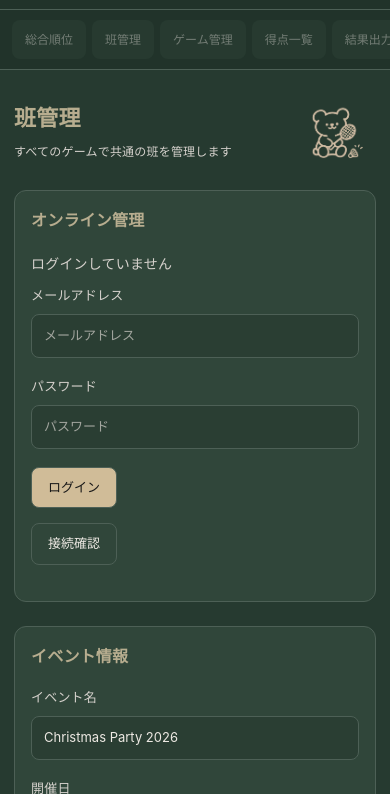
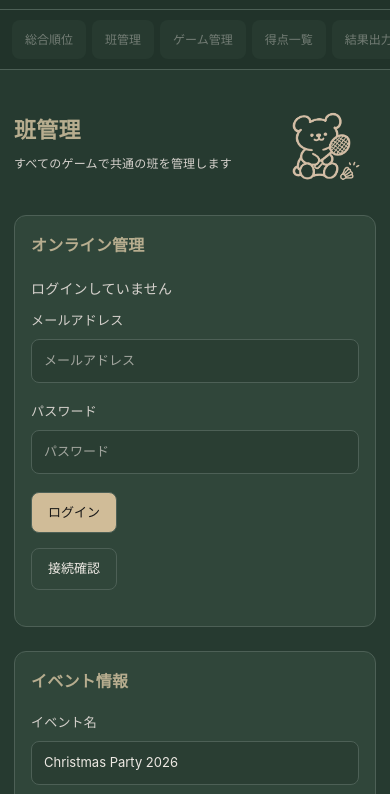
Before and after one commit to kae333/LA_score, a plain HTML site: page index.html in a window 390 px wide. Shown: the part 50-844 px from the top of the page. Drawn offline with nearby package versions, Linux system fonts and the light colour scheme.

Commit message:
big bear

```diff
--- a/style.css
+++ b/style.css
@@ -2353,8 +2353,8 @@ input[type="number"] {
         flex-direction: column;
         justify-content: center;
 
-        min-height: 80px;
-        padding-right: 90px;
+        min-height: 105px;
+        padding-right: 115px;
         margin-bottom: 20px;
     }
 
@@ -2377,8 +2377,8 @@ input[type="number"] {
 
         transform: translateY(-50%);
 
-        width: 75px;
-        height: 75px;
+        width: 100px;
+        height: 100px;
 
         object-fit: contain;
 
```
